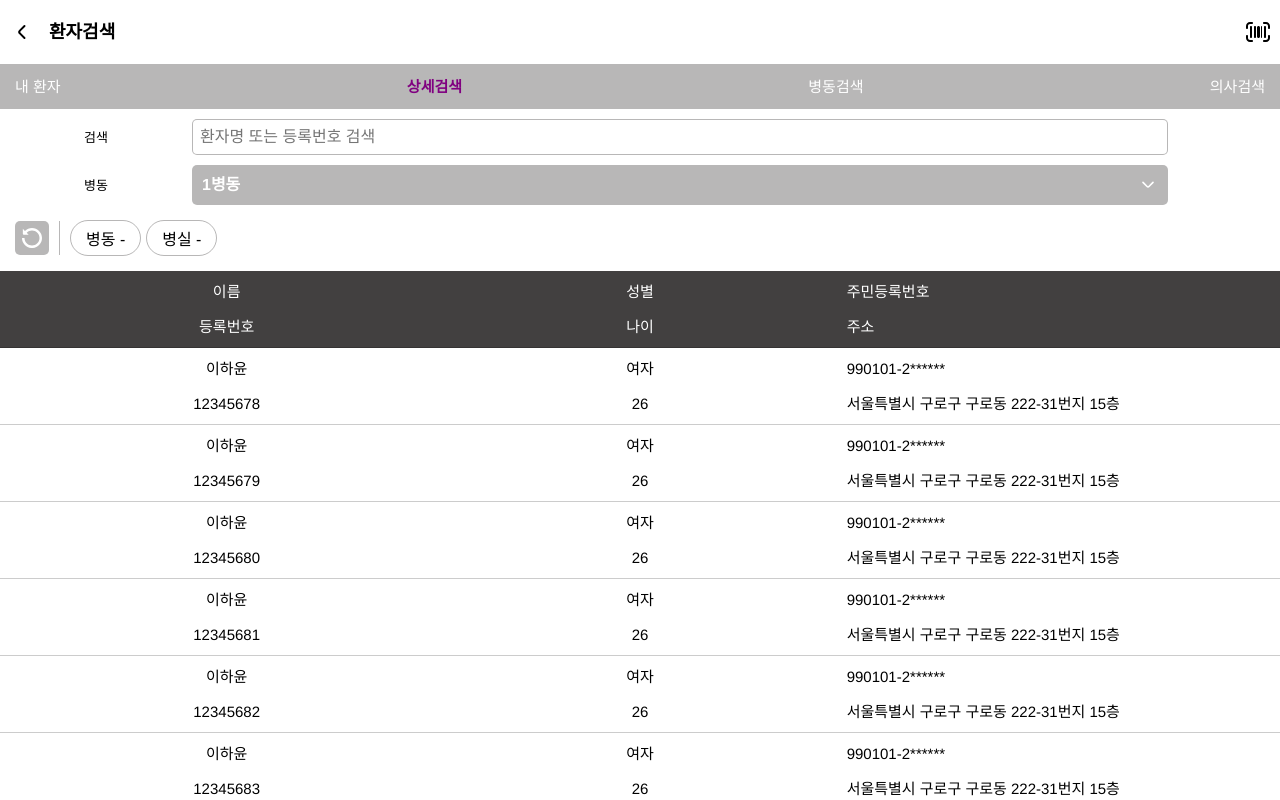
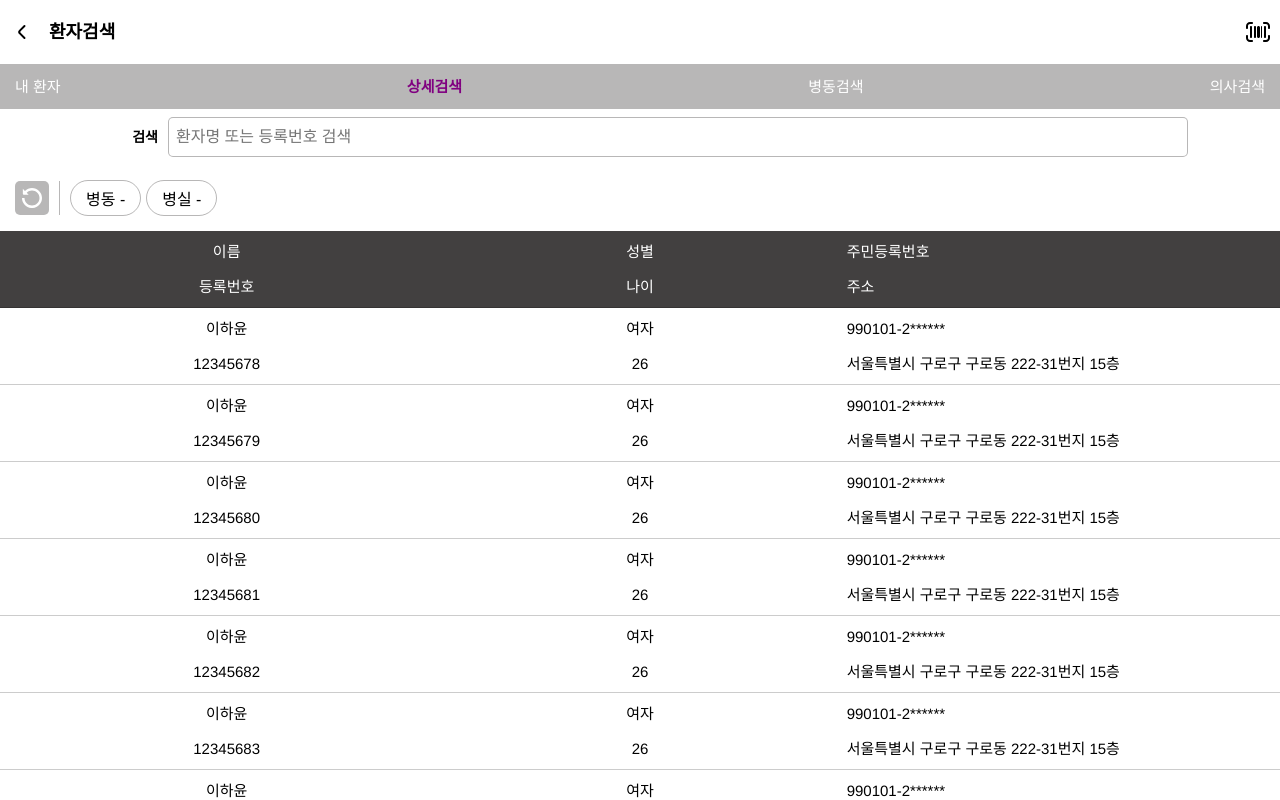
Before and after one commit to eJoy89/doctor_mobile, a Vue app: page /DatailPage in a window 1280 px wide. Both pictures are taken after a click on the item "상세검색". Built offline with nearby package versions, Linux system fonts and the light colour scheme.

Commit message:
transition apply

```diff
--- a/src/components/filter_components/DetailFilterTemplate.vue
+++ b/src/components/filter_components/DetailFilterTemplate.vue
@@ -1,19 +1,14 @@
 <template>
     <div class="filter-component-container">
-        <section class="input-searching-filter-section">
-            <label for="" class="input-searching-filter-wrap">
-                <p class="input-label">검색</p>
-                <input class="searching-input" type="text" name="" id="" placeholder="환자명 또는 등록번호 검색">
-            </label>
-        </section>
-
-        <section class="drop-down-filter-section">
-            <div class="drop-down-filter-wrap">
-                <p class="drop-down-label">병동</p>
-                <div class="drop-down-wrap">
-                    <FilterDropDown />
-                </div>
-            </div>
+        <section style="display: flex; width: 100%; align-items: center; column-gap: 10px; padding: 8px 0 8px 5px;" v-if="filterComponent !== null">
+            <transition name="fade" mode="out-in">
+                <component
+                    :is="filterComponent"
+                    :label="filterText.text1"
+                    :dropDownList="selectedList"
+                    :key="filterComponentSet.index"
+                />
+            </transition>
         </section>
 
         <section class="filter-section">
@@ -34,34 +29,104 @@
 <script>
 import rotateLeft from '@/imgs/icons/rotate-left.vue';
 import FilterDropDown from '@/components/filter_components/FilterDropDown.vue';
+import FilterSearchInput from '@/components/filter_components/FilterSearchInput.vue';
 
 export default {
     name: 'DetailFilterTemplate',
     components: {
         rotateLeft,
-        FilterDropDown
+        FilterDropDown,
+        FilterSearchInput
+    },
+    props: {
+        filterComponentSet: {
+            type: Object,
+            default() {
+                return {
+                    name: '',
+                    index: 0
+                };
+            }
+        }
+    },
+    data() {
+        return {
+            filterComponent: 'FilterSearchInput',
+            wardList: [
+                { name: '1병동', link: '', selected: true },
+                { name: '2병동', link: '', selected: false },
+                { name: '3병동', link: '', selected: false },
+                { name: '4병동', link: '', selected: false },
+                { name: '5병동', link: '', selected: false },
+            ],
+            departmentList: [
+                { name: '신경외과', link: '', selected: true },
+                { name: '산부인과', link: '', selected: true },
+                { name: '정형외과', link: '', selected: true },
+                { name: '내과', link: '', selected: true },
+                { name: '치과', link: '', selected: true },
+            ]
+        }
+    },
+    computed: {
+        filterText() {
+            if (this.filterComponentSet.index === 1) {
+                return { text1: '검색' }
+            } else if (this.filterComponentSet.index === 2) {
+                return { text1: '병동' }
+            } else if (this.filterComponentSet.index === 3) {
+                return { text1: '진료과', text2: '의사' }
+            } else {
+                return ''
+            }
+        },
+        selectedList() {
+            if (this.filterComponentSet.index === 2) {
+                return this.wardList;
+            } else if (this.filterComponentSet.index === 3) {
+                return this.departmentList;
+            } else {
+                return [];
+            }
+        }
+    },
+    watch: {
+        filterComponentSet: {
+            handler(newVal) {
+                if (newVal.index === 1) {
+                    this.filterComponent = 'FilterSearchInput';
+                } else if (newVal.index === 2) {
+                    this.filterComponent = 'FilterDropDown';
+                } else if (newVal.index === 3) {
+                    this.filterComponent = 'FilterDropDown';
+                } else {
+                    this.filterComponent = null;
+                }
+            },
+            deep: true
+        }
     }
 }
 </script>
 
 <style lang="scss" scoped>
-@mixin section-wrap{
+@mixin section-wrap {
     width: 100%;
     padding-top: 10px;
 }
-@mixin label-text{
+@mixin label-text {
     width: 15%;
     font-size: 13px;
     text-align: center;
 }
 // 임시
-.button-wrap{
-    &::-webkit-scrollbar{
+.button-wrap {
+    &::-webkit-scrollbar {
         display: none;
     }
 }
 
-.rotate-icon{
+.rotate-icon {
     width: 34px;
     height: 34px;
     display: flex;
@@ -70,47 +135,40 @@ export default {
     border-radius: 5px;
     background-color: rgba(66, 64, 64, 0.377);
 }
-.filter-component-container{
-    .input-searching-filter-section{
+.filter-component-container {
+    .input-searching-filter-section {
         @include section-wrap;
-        .input-searching-filter-wrap{
+        .input-searching-filter-wrap {
             width: 100%;
             display: flex;
             align-items: center;
-            .input-label{
+            .input-label {
                 @include label-text;
-            }
-            .searching-input{
-                width: 75%;
-                border: 1px solid rgba(66, 64, 64, 0.377);
-                border-radius: 5px;
-                padding: 8px 7px;
             }
         }
     }
 
-    .drop-down-filter-section{
+    .drop-down-filter-section {
         @include section-wrap;
-        .drop-down-filter-wrap{
+        .drop-down-filter-wrap {
             width: 100%;
             display: flex;
             align-items: center;
-            .drop-down-label{
+            .drop-down-label {
                 @include label-text;
             }
-            .drop-down-wrap{
+            .drop-down-wrap {
                 width: calc(75% + 16px);
             }
-
         }
     }
 
-    .filter-section{
+    .filter-section {
         display: flex;
         align-items: center;
         padding: 15px;
 
-        .divide-line{
+        .divide-line {
             width: 1px;
             height: 34px;
             background: rgba(66, 64, 64, 0.377);
@@ -119,4 +177,10 @@ export default {
     }
 }
 
+.fade-enter-active, .fade-leave-active {
+    transition: opacity 0.3s;
+}
+.fade-enter, .fade-leave-to {
+    opacity: 0;
+}
 </style>
--- a/src/components/filter_components/FilterDropDown.vue
+++ b/src/components/filter_components/FilterDropDown.vue
@@ -1,5 +1,7 @@
 <template>
-    <nav class="header-nav">
+    <section class="filter-drop-down-section">
+        <h3 class="drop-down-title" v-if="!this.noLabel">{{ label }}</h3>
+        <nav class="header-nav" :style="{width: !this.noLabel ? '80%' : '100%'}" ref="filterDropDownComponent">
             <ol class="main-ol" @click="toggleDropdown">
                 <li class="main-li">
                     {{ selectedHeaderList.name }}
@@ -18,10 +20,11 @@
                 </ol>
             </transition>
         </nav>
+    </section>
 </template>
 
 <script>
-import angleSmallDown from '@/imgs/icons/angle-small-down.vue'
+import angleSmallDown from '@/imgs/icons/angle-small-down.vue';
 
 
 export default {
@@ -30,6 +33,18 @@ export default {
         angleSmallDown
     },
     props: {
+        noLabel: {
+            type: Boolean,
+            default() {
+                return false;
+            }
+        },
+        label: {
+            type: String,
+            default() {
+                return 'label'
+            }
+        },
         dropDownList: {
             type: Array,
             default() {
@@ -55,7 +70,13 @@ export default {
             if(element.selected === true) {
                 this.selectedHeaderList = element;
             }
-        })
+        });
+        document.addEventListener('click', this.filterHandleClickOutside);
+
+    },
+    beforeUnmount() {
+        document.removeEventListener('click', this.filterHandleClickOutside);
+
     },
     methods: {
         selectHeader(list) {
@@ -68,14 +89,31 @@ export default {
         },
         toggleDropdown() {
             this.dropdownVisible = !this.dropdownVisible;
+        },
+        filterHandleClickOutside(event) {
+            const dropDownComponent = this.$refs.filterDropDownComponent;
+            if (dropDownComponent && !dropDownComponent.contains(event.target)) {
+                this.dropdownVisible = false;
+            }
         }
     }
 }
 </script>
 
 <style lang="scss" scoped>
+.filter-drop-down-section{
+    width: 100%;
+    display: flex;
+    align-items: center;
+    column-gap: 10px;
+    .drop-down-title{
+        width: 12%;
+        font-size: 14px;
+        font-weight: 600;
+        text-align: right;
+    }
+
     .header-nav{
-    width: 100%;
         user-select: none;
         position: relative;
 
@@ -127,4 +165,5 @@ export default {
             }
         }
     }
+}
 </style>
--- /dev/null
+++ b/src/components/filter_components/FilterSearchInput.vue
@@ -0,0 +1,67 @@
+<template>
+    <section class="searching-input-section">
+        <h3 class="searching-input-title" v-if="!this.noLabel">{{ label }}</h3>
+        <input class="searching-input" :style="{width: !this.noLabel ? '80%' : '100%'}" type="text" name="" id="" placeholder="환자명 또는 등록번호 검색" ref="searchInput">
+    </section>
+</template>
+
+<script>
+export default {
+    name: 'FilterSearchInput',
+    data() {
+        return {
+
+        }
+    },
+    props: {
+        noLabel: {
+            type: Boolean,
+            default() {
+                return false;
+            }
+        },
+        label: {
+            type: String,
+            default() {
+                return 'label'
+            }
+        },
+    },
+    mounted() {
+        document.addEventListener('scroll', this.handleScroll, true);
+    },
+    beforeUnmount() {
+        document.removeEventListener('scroll', this.handleScroll, true);
+    },
+    methods: {
+        handleScroll() {
+            if (this.$refs.searchInput === document.activeElement) {
+                this.$refs.searchInput.blur();
+            }
+        }
+    }
+}
+</script>
+
+<style lang="scss" scoped>
+.searching-input-section{
+    width: 100%;
+    display: flex;
+    align-items: center;
+    column-gap: 10px;
+    .searching-input-title{
+        width: 12%;
+        font-size: 14px;
+        font-weight: 600;
+        text-align: right;
+    }
+
+    .searching-input{
+        width: 100%;
+        border: 1px solid rgba(66, 64, 64, 0.377);
+        border-radius: 5px;
+        padding: 10px 7px;
+        box-sizing: border-box;
+    }
+}
+</style>
--- a/src/components/header_components/HeaderDropDown.vue
+++ b/src/components/header_components/HeaderDropDown.vue
@@ -1,5 +1,5 @@
 <template>
-    <nav class="header-nav">
+    <nav class="header-nav" ref="dropDownComponent">
         <ol class="main-ol" @click="toggleDropdown">
             <li class="main-li">
                 {{ selectedHeaderList.name }}
@@ -50,7 +50,11 @@ export default {
             if(element.selected === true) {
                 this.selectedHeaderList = element;
             }
-        })
+        });
+        document.addEventListener('click', this.handleClickOutside);
+    },
+    beforeUnmount() {
+        document.addEventListener('click', this.handleClickOutside);
     },
     methods: {
         selectHeader(list) {
@@ -63,6 +67,12 @@ export default {
         },
         toggleDropdown() {
             this.dropdownVisible = !this.dropdownVisible;
+        },
+        handleClickOutside(event) {
+            const dropDownComponent = this.$refs.dropDownComponent;
+            if (dropDownComponent && !dropDownComponent.contains(event.target)) {
+                this.dropdownVisible = false;
+            }
         }
     }
 }
--- a/src/pages/DetailPageTemplate.vue
+++ b/src/pages/DetailPageTemplate.vue
@@ -5,10 +5,14 @@
                 <DetailPageHeaderTemplate />
             </section>
             <section class="detail-page_tab-menu-section">
-                <DetailTabMenu />
+                <DetailTabMenu
+                    @tabList="tabList"
+                />
             </section>
             <section class="detail-page_filter-section">
-                <DetailFilterTemplate />
+                <DetailFilterTemplate
+                    :filterComponentSet="this.filterComponentSet"
+                />
             </section>
         </div>
 
@@ -38,6 +42,9 @@ export default {
             screenHeight: null,
             headerSectionHeight: null,
             resizeObserver: null,
+
+            // 초기 셋팅 값
+            filterComponentSet: { name: '내 환자', index: 0 },
         };
     },
     mounted() {
@@ -66,6 +73,9 @@ export default {
             this.screenHeight = vh;
             document.documentElement.style.setProperty('--vh', `${vh}px`);
         },
+        tabList(data) {
+            this.filterComponentSet = data;
+        }
     },
 };
 </script>
```
Also changed, not shown: src/components/tab_menu_components/DetailTabMenu.vue (+16 -6 lines). Lines whose indentation alone changed are shown as unchanged.
